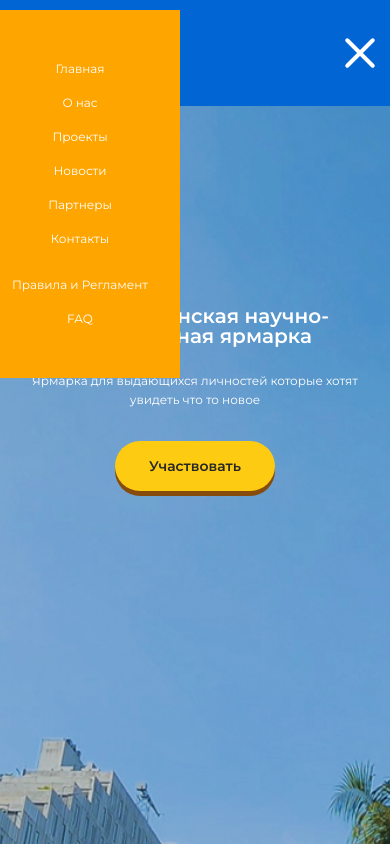
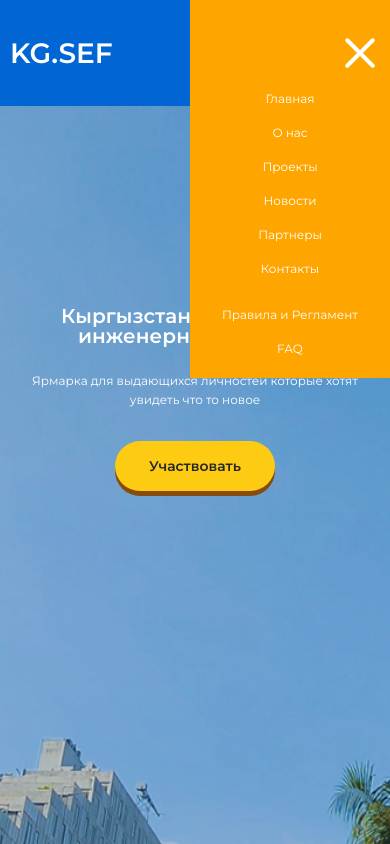
Before and after one commit to Scr00b1e/kg.sef, a React (Vite) app: page / in a window 390 px wide. Both pictures are taken after a click on the element 360 px from the left and 53 px from the top of the page. Shown: the top 844 px of the page. Built offline with nearby package versions, Linux system fonts and the light colour scheme.

Commit message:
responsive update, code logic for burger

```diff
--- a/src/components/Header.jsx
+++ b/src/components/Header.jsx
@@ -1,6 +1,12 @@
+import React from 'react';
 import '../styles/header.scss'
 
 const Header = () => {
+    const [opened, setOpened] = React.useState(false);
+    const onClickOpen = () => {
+        setOpened(!opened);
+    }
+
     return (
         <div className='header'>
             <div className='container'>
@@ -19,11 +25,11 @@ const Header = () => {
                         <li>Правила и Регламент</li>
                         <li>FAQ</li>
                     </ul>
-                    <div className="header_burger">
-                        <input type="checkbox" id="burger-checkbox" class="burger-checkbox"/>
-                        <label class="burger" for="burger-checkbox"></label>
+                    <div className="header_burger" onClick={onClickOpen}>
+                        <input type="checkbox" id="burger-checkbox" className="burger-checkbox" onChange={(e) => setOpened(e.target.checked)}/>
+                        <label className="burger" htmlFor="burger-checkbox"></label>
                     </div>
-                    <div className='menu-list'>
+                    <div className={`menu-list ${opened ? 'opacityShow' : ''}`}>
                         <ul >
                             <li className='menu-item'>Главная</li>
                             <li className='menu-item'>О нас</li>
--- a/src/styles/faqs.scss
+++ b/src/styles/faqs.scss
@@ -13,7 +13,12 @@ $large: 1366px;
 
     background: rgba(11, 51, 96, 1);
 
+    @media (max-width: $medium) {
+        padding: 20px 15px;
+    }
+
     &_title {
+        width: 100%;
         font-weight: 700;
         font-style: Bold;
         font-size: 48px;
--- a/src/styles/header.scss
+++ b/src/styles/header.scss
@@ -3,7 +3,7 @@ $medium: 1144px;
 $large: 1366px;
 
 .header {
-    position: sticky;
+    position: static;
     top: 0;
     left: 0;
     right: 0;
@@ -16,7 +16,6 @@ $large: 1366px;
     background-color: #0166D4;
 
     &_inner {
-        position: relative;
         display: flex;
         justify-content: space-between;
         align-items: center;
@@ -66,6 +65,7 @@ $large: 1366px;
 
 .header_burger {
     display: none;
+    z-index: 2;
 
     @media (max-width: $medium) {
         display: block;
@@ -121,7 +121,8 @@ $large: 1366px;
     transform: translateX(0);
 }
 .menu-list {
-    display: none;
+    opacity: 0;
+    transition: opacity 0.3s ease;
 
     .menu-item {
         display: block;
@@ -138,15 +139,19 @@ $large: 1366px;
     @media (max-width: $medium) {
         top: 0;
         right: 0;
+        z-index: 0;
         position: absolute;
         display: grid;
         gap: 12px;
-        padding: 42px 0;
+        padding: 82px 0 12px;
         margin: 0;
         background: orange;
         list-style-type: none;
-        transform: translateX(-100%);
         transition: .3s;
         width: 200px;
     }
 }
+
+.opacityShow {
+    opacity: 1;
+}
--- a/src/styles/home.scss
+++ b/src/styles/home.scss
@@ -78,8 +78,8 @@ $large: 1366px;
 
         &:focus {
             outline: none;
-            background-color: #B0B0B0;
-            box-shadow: 0 5px #7a7a7a;
+            background-color: #FDCC12;
+            box-shadow: 0 5px #874C0C;
         }
 
         &:active {
--- a/src/styles/infoOne.scss
+++ b/src/styles/infoOne.scss
@@ -88,6 +88,10 @@ $large: 1366px;
             font-size: 16px;
             line-height: 1.6;
             color: #F6F6F6;
+
+            @media (max-width: 767px) {
+                font-size: 12px;
+            }
         }
 
         @media (max-width: 1443px) {
@@ -128,6 +132,17 @@ $large: 1366px;
             @media (max-width: 1285px) {
                 font-size: 18px;
             }
+
+            @media (max-width: 767px) {
+                font-size: 14px;
+            }
+        }
+
+        img {
+            @media (max-width: 767px) {
+                width: 30px;
+                height: 30px;
+            }
         }
 
         @media (max-width: 1285px) {
--- a/src/styles/projects.scss
+++ b/src/styles/projects.scss
@@ -128,6 +128,7 @@ $large: 1366px;
         font-size: 48px;
         font-weight: 700;
         line-height: 1.2;
+        margin: 0 0 40px;
 
         @media (max-width: $large) {
             font-size: 36px;
```
